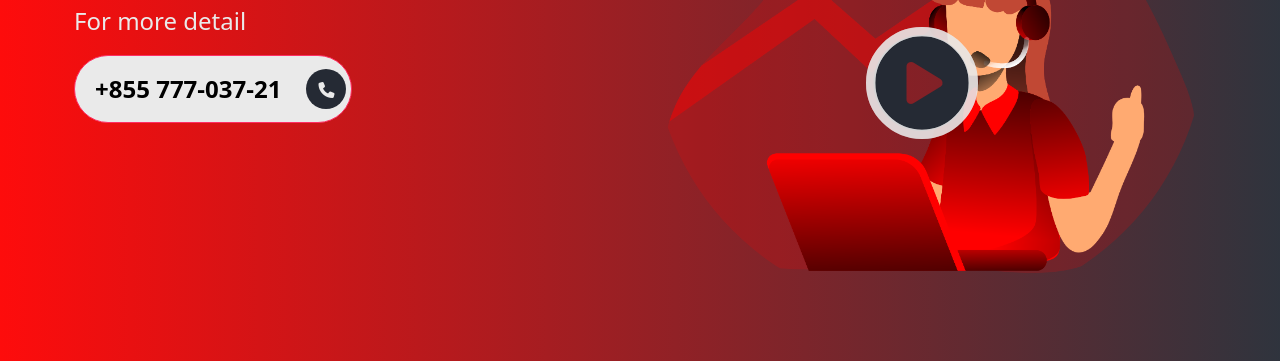
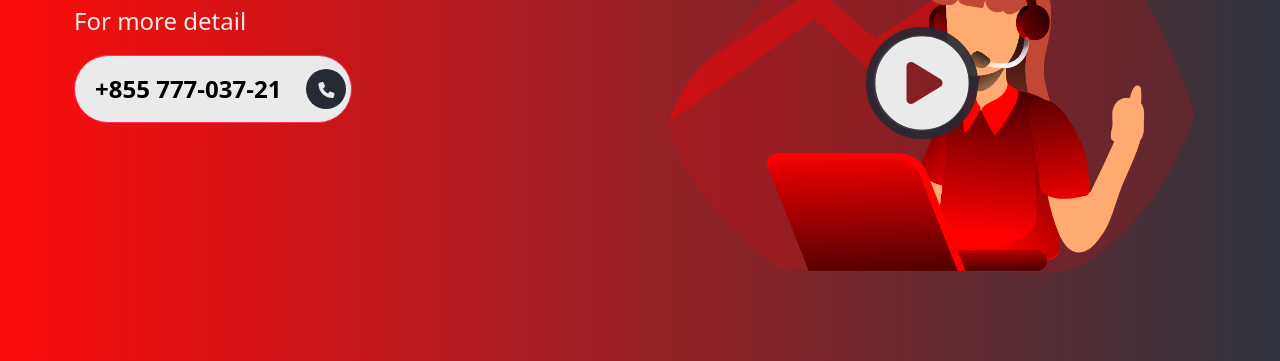
Before and after one commit to Sam485/TikTok.io, a website: page Contact.html in a window 1280 px wide. Shown: the part 406-767 px from the top of the page. Drawn offline with Linux system fonts and the light colour scheme.

Commit message:
Update Button

```diff
--- a/Contact.html
+++ b/Contact.html
@@ -57,7 +57,7 @@
           <img src="images/illustrator/customer-service-1-12.png" alt="Picture" class="img-fluid rounded-circle">
             <a href="#" class="glightbox">
               <span>
-                <i class="fas fa-play-circle text-black"></i>
+                <i class="fas fa-play-circle text-white"></i>
               </span>
               <span class="border-animation border-animation-1"></span>
               <span class="border-animation border-animation-2"></span>
--- a/scss/sections/_intro-section.scss
+++ b/scss/sections/_intro-section.scss
@@ -19,7 +19,6 @@
 
                 i{
                     font-size: 6rem;
-                    color: $secondary;
                 }
             }
         }
@@ -32,7 +31,7 @@
     left: 0%;
     width: 6rem;
     height: 6rem;
-    border: 0.55rem solid $white;
+    border: 0.55rem solid $black;
     border-radius: 50%;
     animation: pulse-border 1.5s linear infinite;
     .border-animation-1{
```
Also changed, not shown: Product.html (+1 -1 lines), assets/css/style.css, 1 other file.
